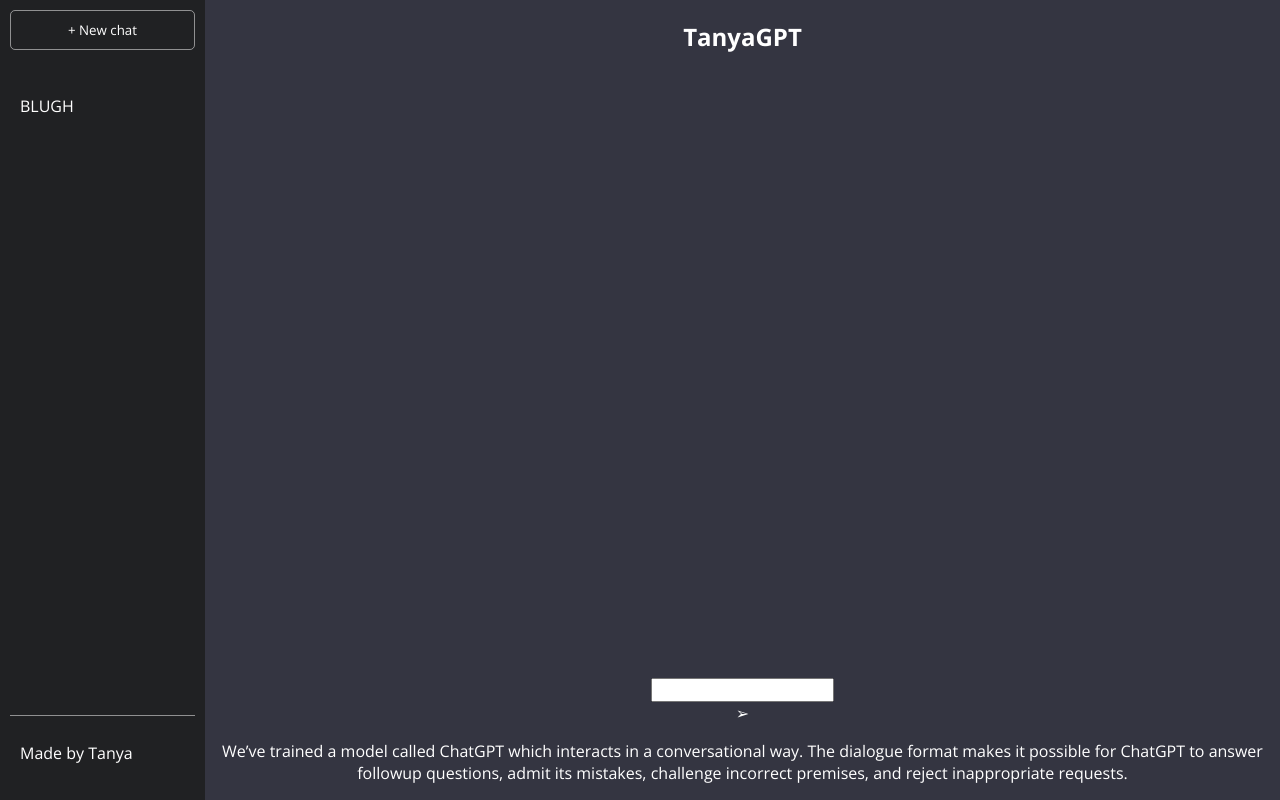
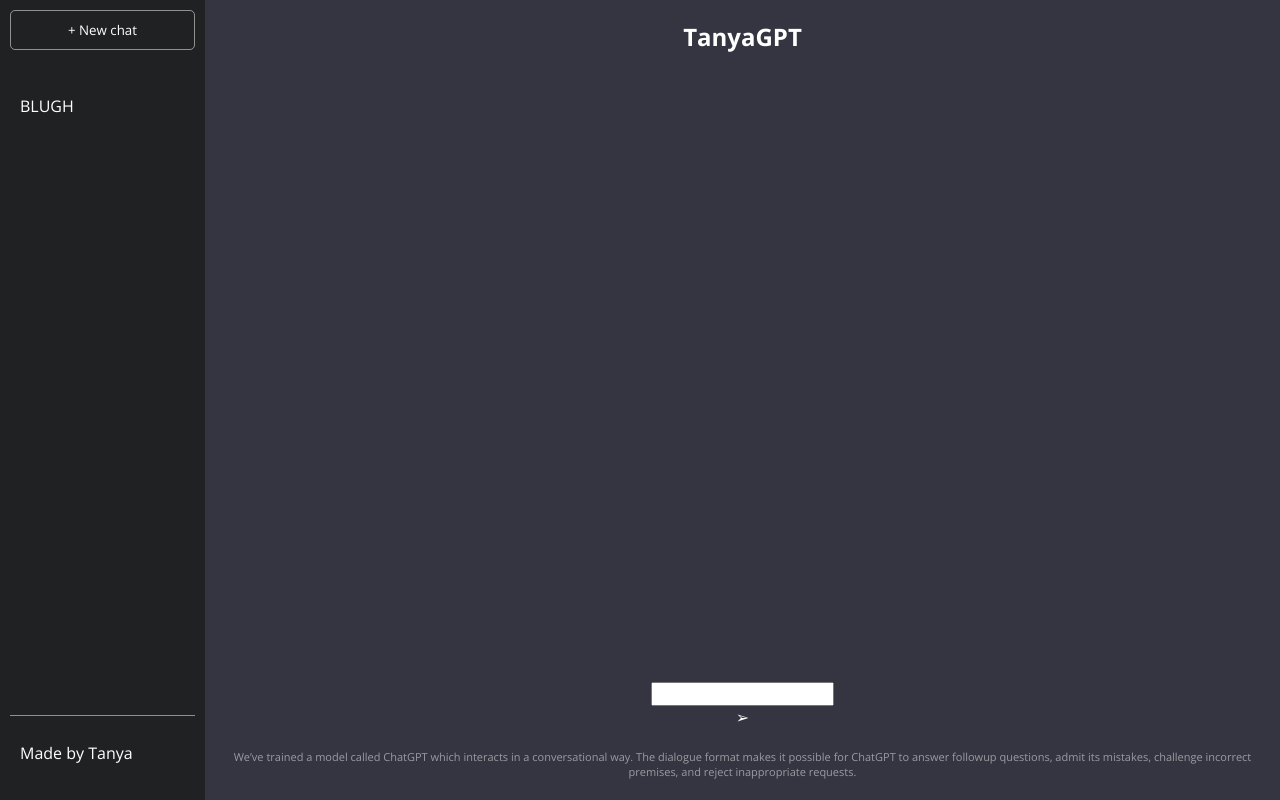
Before and after one commit to Milli-Mi/react-chatgpt-clone, a React (Create React App) app: page / in a window 1280 px wide. Built offline with nearby package versions, Linux system fonts and the light colour scheme.

Commit message:
Update index.css

```diff
--- a/src/index.css
+++ b/src/index.css
@@ -58,3 +58,14 @@
   text-align: center;
 
 }
+
+.info {
+  color: rgba(255, 255, 255, 0.5);
+  font-size: 11px;
+  padding: 10px;
+}
+
+.input-container {
+  position: relative;
+
+}
```
